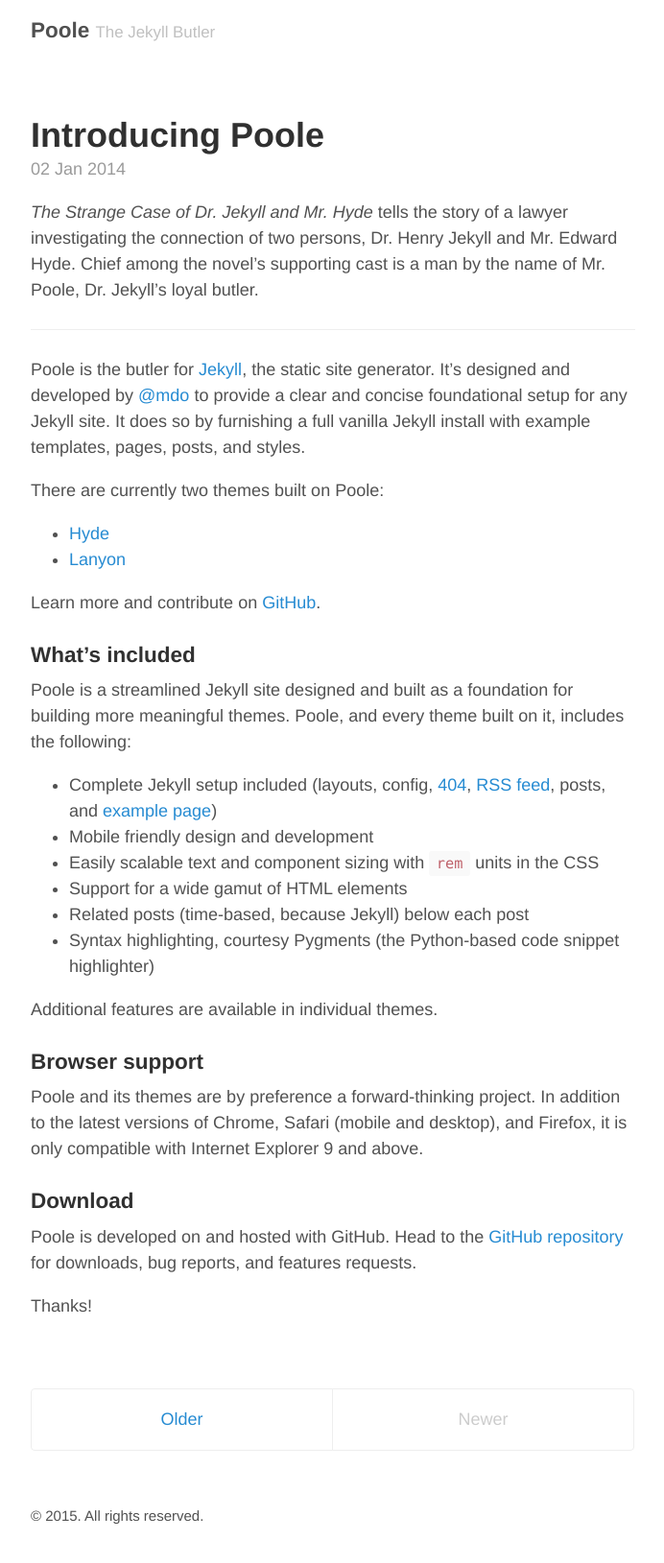
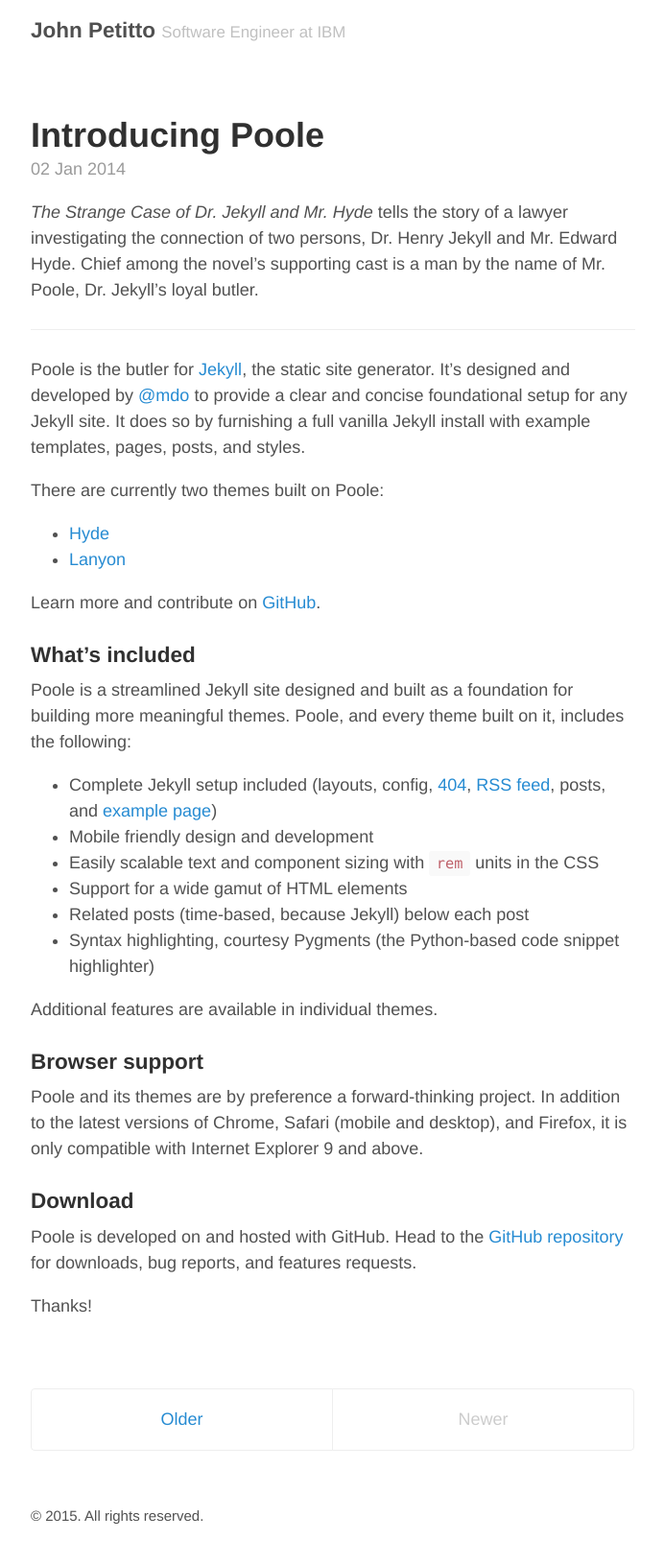
Before and after one commit to jpetitto/jpetitto.github.io, a Jekyll site: the page built from index.html, in a window 1280 px wide. Shown: the whole page at 96% size, without its empty margins (293-985 px from the left). Built offline with Jekyll 4.4.1, drawn with Linux system fonts in a browser that asks for light colours; the list of posts is cut into pages by our own code.

Commit message:
Change title and tagline

```diff
--- a/_config.yml
+++ b/_config.yml
@@ -5,8 +5,8 @@
 relative_permalinks: true
 
 # Setup
-title:               Poole
-tagline:             The Jekyll Butler
+title:               John Petitto
+tagline:             Software Engineer at IBM
 url:                 http://getpoole.com
 paginate:            1
 baseurl:             ""
```
